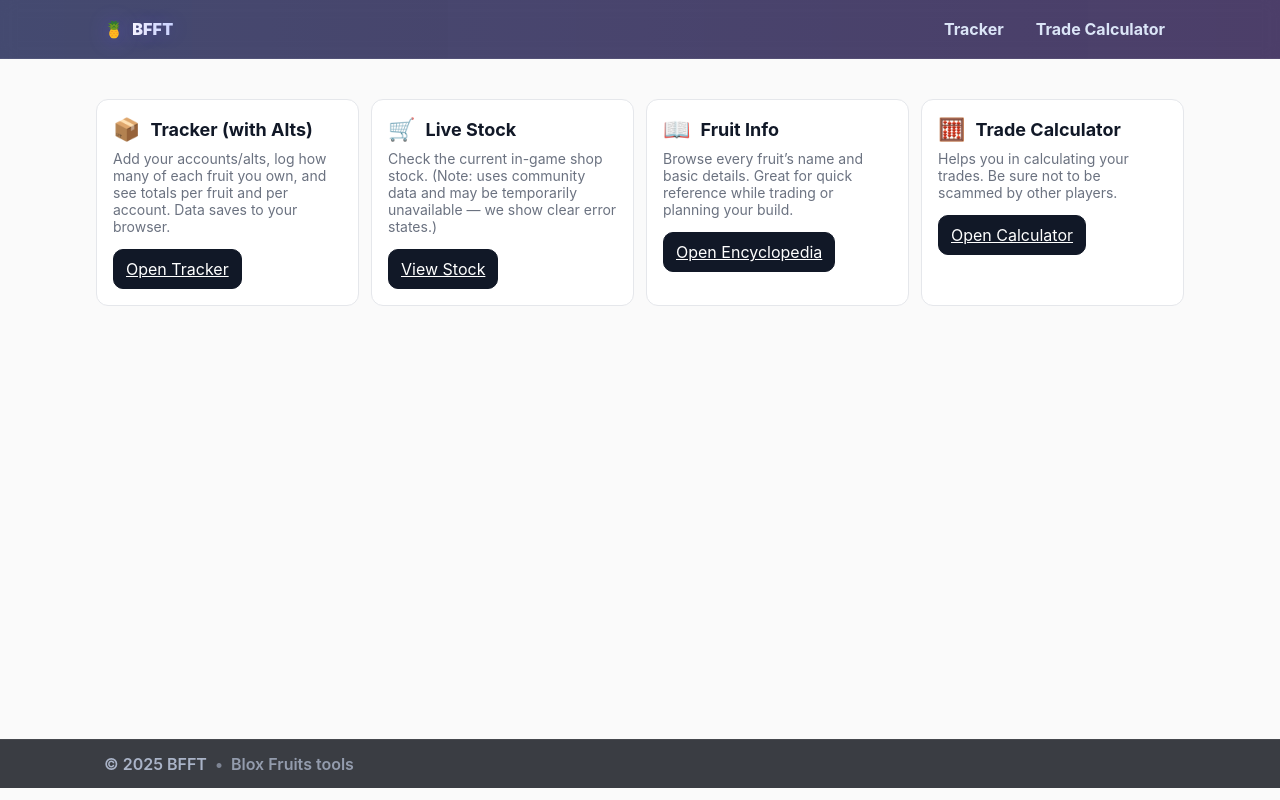
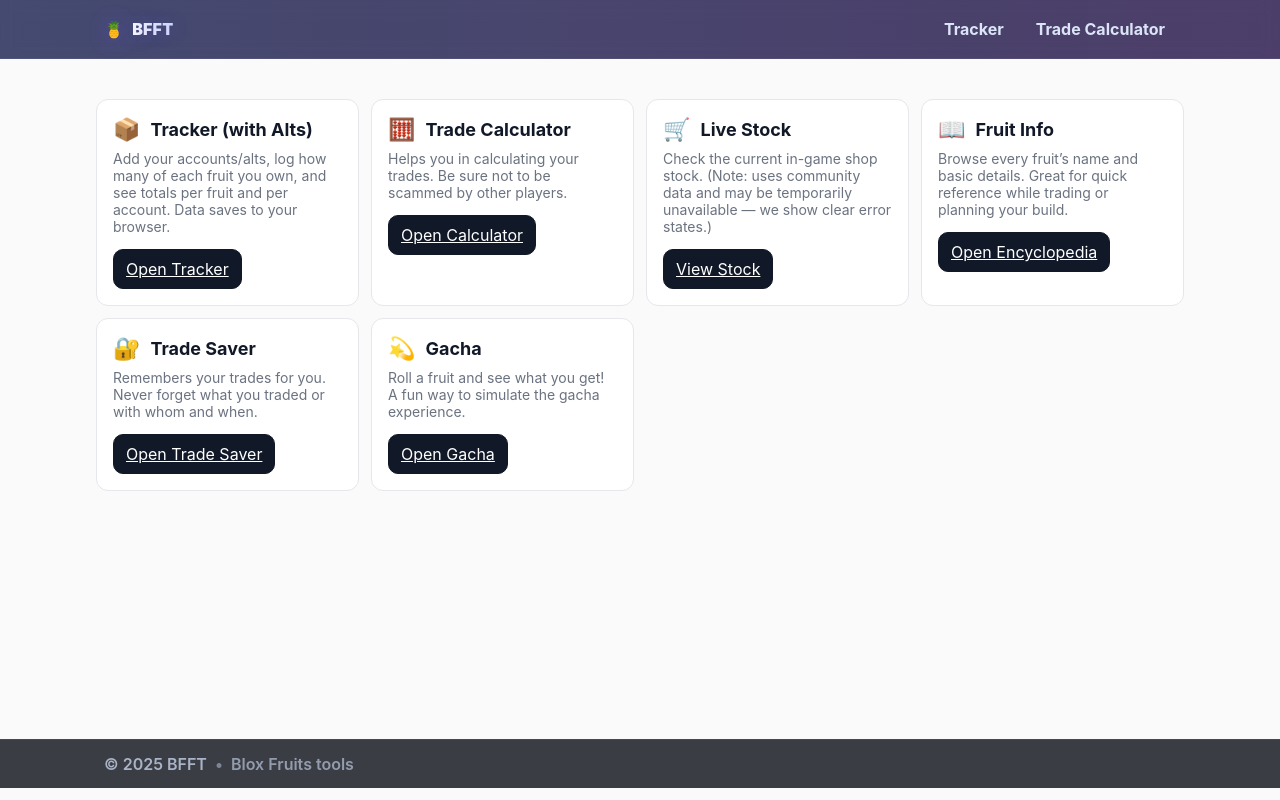
Before and after one commit to Abled-Taha/bloxfruits-fruits-tracker, a Next.js app: page / in a window 1280 px wide. Built offline with nearby package versions, Linux system fonts and the light colour scheme.

Commit message:
Minor Changes

```diff
--- a/app/page.tsx
+++ b/app/page.tsx
@@ -10,27 +10,6 @@ export const metadata = {
 export default function Home() {
   return (
     <main className="bf-wrap">
-      {/* Hero */}
-      {/* <header className="bf-header" style={{ marginBottom: 20 }}>
-        <h1 className="bf-h1">Blox Fruits — Toolkit</h1>
-        <p className="bf-muted" style={{ maxWidth: 720 }}>
-          Keep your inventory organized across alts, peek at the latest shop
-          stock, and look up details for every fruit — all in one place.
-        </p>
-
-        <div className="bf-btn-row" style={{ marginTop: 12 }}>
-          <Link href="/tracker" className="bf-btn bf-btn-primary">
-            Open Tracker
-          </Link>
-          <Link href="/stock" className="bf-btn">
-            View Stock
-          </Link>
-          <Link href="/fruits" className="bf-btn">
-            Fruit Encyclopedia
-          </Link>
-        </div>
-      </header> */}
-
       {/* Feature grid */}
       <section className="bf-section">
         <div className="bf-cards">
@@ -47,47 +26,6 @@ export default function Home() {
               <Link href="/tracker" className="bf-btn bf-btn-primary">
                 Open Tracker
               </Link>
-              {/* <Link href="/tracker#how-to" className="bf-btn">
-                How it works
-              </Link> */}
-            </div>
-          </article>
-
-          <article className="bf-card">
-            <div style={{ display: "flex", alignItems: "center", gap: 10 }}>
-              <span aria-hidden style={{ fontSize: 22 }}>🛒</span>
-              <h2 className="bf-h2" style={{ margin: 0 }}>Live Stock</h2>
-            </div>
-            <p className="bf-muted" style={{ marginTop: 8 }}>
-              Check the current in-game shop stock. (Note: uses community data
-              and may be temporarily unavailable — we show clear error states.)
-            </p>
-            <div className="bf-btn-row" style={{ marginTop: 8 }}>
-              <Link href="https://fruityblox.com/stock" className="bf-btn bf-btn-primary">
-                View Stock
-              </Link>
-              {/* <Link href="/stock#about" className="bf-btn">
-                Data sources
-              </Link> */}
-            </div>
-          </article>
-
-          <article className="bf-card">
-            <div style={{ display: "flex", alignItems: "center", gap: 10 }}>
-              <span aria-hidden style={{ fontSize: 22 }}>📖</span>
-              <h2 className="bf-h2" style={{ margin: 0 }}>Fruit Info</h2>
-            </div>
-            <p className="bf-muted" style={{ marginTop: 8 }}>
-              Browse every fruit’s name and basic details. Great for quick
-              reference while trading or planning your build.
-            </p>
-            <div className="bf-btn-row" style={{ marginTop: 8 }}>
-              <Link href="https://bloxfruitsvalues.com/values/fruits" className="bf-btn bf-btn-primary">
-                Open Encyclopedia
-              </Link>
-              {/* <Link href="/fruits#search" className="bf-btn">
-                Search & filters
-              </Link> */}
             </div>
           </article>
 
@@ -106,7 +44,39 @@ export default function Home() {
             </div>
           </article>
 
-          {/* <article className="bf-card">
+          <article className="bf-card">
+            <div style={{ display: "flex", alignItems: "center", gap: 10 }}>
+              <span aria-hidden style={{ fontSize: 22 }}>🛒</span>
+              <h2 className="bf-h2" style={{ margin: 0 }}>Live Stock</h2>
+            </div>
+            <p className="bf-muted" style={{ marginTop: 8 }}>
+              Check the current in-game shop stock. (Note: uses community data
+              and may be temporarily unavailable — we show clear error states.)
+            </p>
+            <div className="bf-btn-row" style={{ marginTop: 8 }}>
+              <Link href="https://fruityblox.com/stock" className="bf-btn bf-btn-primary">
+                View Stock
+              </Link>
+            </div>
+          </article>
+
+          <article className="bf-card">
+            <div style={{ display: "flex", alignItems: "center", gap: 10 }}>
+              <span aria-hidden style={{ fontSize: 22 }}>📖</span>
+              <h2 className="bf-h2" style={{ margin: 0 }}>Fruit Info</h2>
+            </div>
+            <p className="bf-muted" style={{ marginTop: 8 }}>
+              Browse every fruit’s name and basic details. Great for quick
+              reference while trading or planning your build.
+            </p>
+            <div className="bf-btn-row" style={{ marginTop: 8 }}>
+              <Link href="https://bloxfruitsvalues.com/values/fruits" className="bf-btn bf-btn-primary">
+                Open Encyclopedia
+              </Link>
+            </div>
+          </article>
+
+          <article className="bf-card">
             <div style={{ display: "flex", alignItems: "center", gap: 10 }}>
               <span aria-hidden style={{ fontSize: 22 }}>🔐</span>
               <h2 className="bf-h2" style={{ margin: 0 }}>Trade Saver</h2>
@@ -115,13 +85,13 @@ export default function Home() {
               Remembers your trades for you. Never forget what you traded or with whom and when.
             </p>
             <div className="bf-btn-row" style={{ marginTop: 8 }}>
-              <Link href="/saver" className="bf-btn bf-btn-primary">
+              <Link href="/" className="bf-btn bf-btn-primary">
                 Open Trade Saver
               </Link>
             </div>
-          </article> */}
+          </article>
 
-          {/* <article className="bf-card">
+          <article className="bf-card">
             <div style={{ display: "flex", alignItems: "center", gap: 10 }}>
               <span aria-hidden style={{ fontSize: 22 }}>💫</span>
               <h2 className="bf-h2" style={{ margin: 0 }}>Gacha</h2>
@@ -130,35 +100,13 @@ export default function Home() {
               Roll a fruit and see what you get! A fun way to simulate the gacha experience.
             </p>
             <div className="bf-btn-row" style={{ marginTop: 8 }}>
-              <Link href="/gacha" className="bf-btn bf-btn-primary">
+              <Link href="/" className="bf-btn bf-btn-primary">
                 Open Gacha
               </Link>
             </div>
-          </article> */}
+          </article>
         </div>
       </section>
-
-      {/* Optional: Quick links / footer */}
-      {/* <footer className="bf-footer">
-        <nav className="bf-muted" aria-label="Quick links">
-          <span style={{ marginRight: 12 }}>
-            <Link href="/tracker">Tracker</Link>
-          </span>
-          <span style={{ marginRight: 12 }}>
-            <Link href="/stock">Stock</Link>
-          </span>
-          <span>
-            <Link href="/fruits">Fruit Info</Link>
-          </span>
-        </nav>
-      </footer> */}
     </main>
   );
 }
-
-// // app/page.tsx
-// import { redirect } from "next/navigation";
-
-// export default function Home() {
-//   redirect("/tracker");
-// }
```
